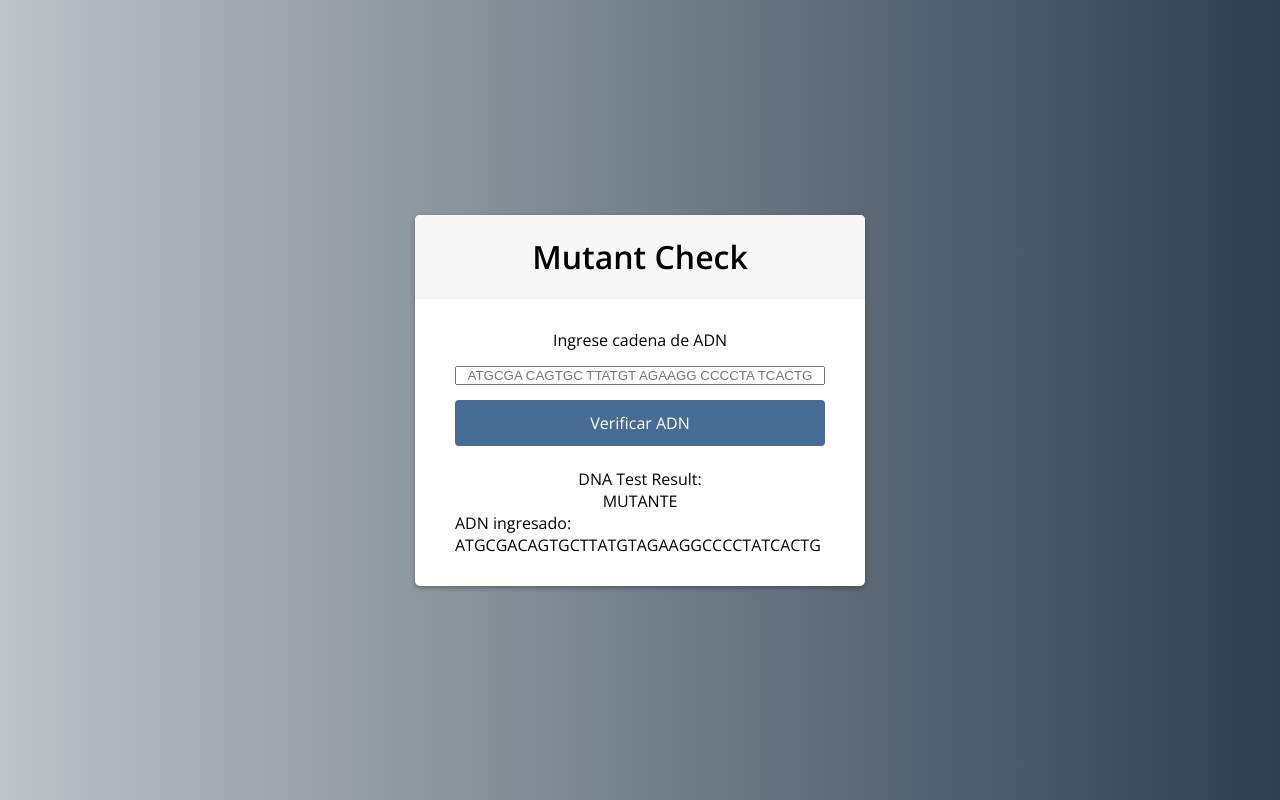
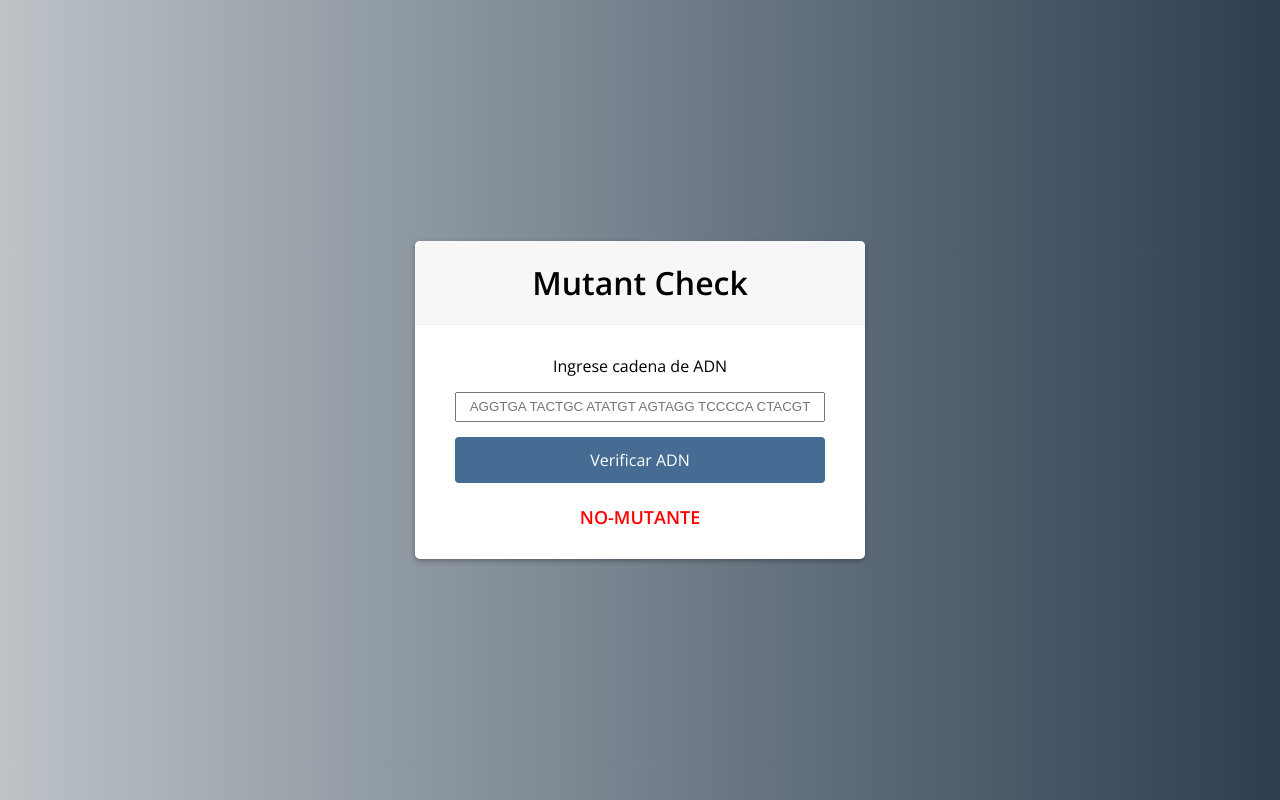
Before and after one commit to marcosdellavecchia/mutant-check, a React (Create React App) app: page / in a window 1280 px wide. Built offline with nearby package versions, Linux system fonts and the light colour scheme.

Commit message:
Primera versión funcional

```diff
--- a/src/App.js
+++ b/src/App.js
@@ -4,11 +4,11 @@ import Mutant from "./Mutant";
 
 class App extends React.Component {
   state = {
-    dna: ["ATGCGA", "CAGTGC", "TTATGT", "AGAAGG", "CCCCTA", "TCACTG"],
+    dna: "[]",
   };
 
   handleChange = (e) => {
-    this.setState({ dna: [e.target.value] });
+    this.setState({ dna: e.target.value.toUpperCase().split(" ") });
   };
 
   preventSubmit = (e) => {
@@ -27,7 +27,10 @@ class App extends React.Component {
             <input
               type="text"
               onChange={this.handleChange}
-              placeholder="ATGCGA CAGTGC TTATGT AGAAGG CCCCTA TCACTG"
+              style={{ textTransform: "uppercase" }}
+              pattern="[ACGTacgt]"
+              title="Las letras ingresadas solo pueden ser: (A, T, C, G), las cuales representan cada base nitrogenada del ADN."
+              placeholder="AGGTGA TACTGC ATATGT AGTAGG TCCCCA CTACGT"
             />
             <button onClick={this.preventSubmit}>Verificar ADN</button>
             <br />
--- a/src/Mutant.js
+++ b/src/Mutant.js
@@ -67,13 +67,18 @@ function Mutant(props) {
     }
   }
 
-  let test = isMutant(props.dna);
+  const dnaResult = isMutant(props.dna);
 
   return (
     <React.Fragment>
-      <p>DNA Test Result:</p>
-      <p>{test === true ? "MUTANTE" : "NO-MUTANTE"}</p>
-      <p>ADN ingresado: {props.dna}</p>
+      <p
+        className="dnaresult"
+        style={{
+          color: dnaResult === true ? "green" : "red",
+        }}
+      >
+        {dnaResult === true ? "MUTANTE" : "NO-MUTANTE"}
+      </p>
     </React.Fragment>
   );
 }
--- a/src/index.css
+++ b/src/index.css
@@ -11,7 +11,6 @@ body {
   align-items: center;
   justify-content: center;
   min-height: 100vh;
-  margin: 0;
 }
 
 .container {
@@ -42,6 +41,7 @@ input {
   margin-top: 15px;
   margin-bottom: 15px;
   width: 100%;
+  line-height: 2;
   text-align: center;
 }
 
@@ -62,3 +62,8 @@ form button:hover {
   background: #2c3e50;
   border-color: #2c3e50;
 }
+
+.dnaresult {
+  font-weight: 600;
+  font-size: 18px;
+}
```
